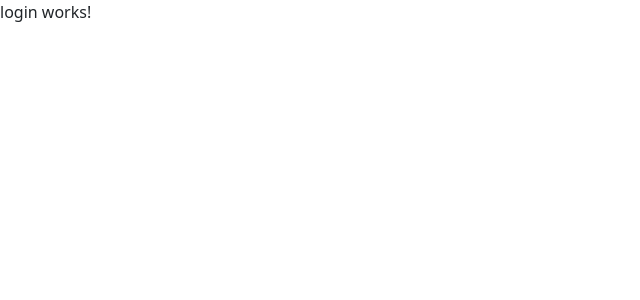
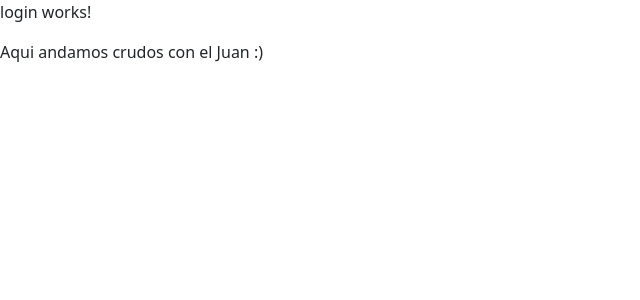
Before and after one commit to Juan-Carlos-Perez-Angeles/Sis.Reservacion_Tapanko, an Angular app: page / in a window 1280 px wide. Shown: the top 300 px of the page, without its empty margins (0-640 px from the left). Built offline with nearby package versions, Linux system fonts and the light colour scheme.

Commit message:
Primera edicion del arquitecto de tus suenios

```diff
--- a/src/app/login/login.component.html
+++ b/src/app/login/login.component.html
@@ -1,3 +1,4 @@
 <div>
   <p>login works!</p>
+  <p>Aqui andamos crudos con el Juan :)</p>
 </div>
```
